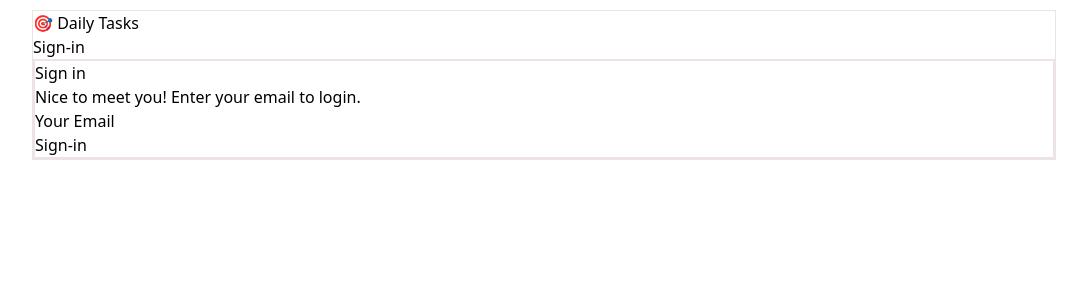
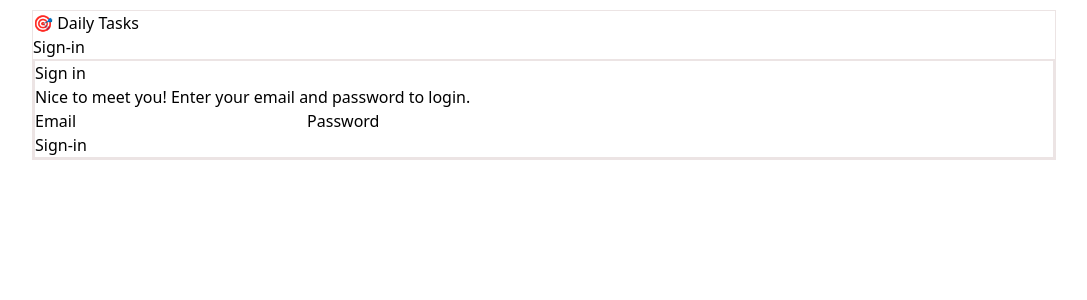
Before and after one commit to KhamdamovAva/TaskManager, a React (Vite) app: page /login in a window 1280 px wide. Shown: the top 300 px of the page, without its empty margins (96-1183 px from the left). Built offline with nearby package versions, Linux system fonts and the light colour scheme.

Commit message:
i removed all bad functions in login, register and mainButton

```diff
--- a/src/components/buttons/MainButton.jsx
+++ b/src/components/buttons/MainButton.jsx
@@ -1,7 +1,7 @@
 
-function MainButton({ children, type = 'button' }) {
+function MainButton({ children }) {
   return (
-    <button type={type} className='bg-black text-white w-[180px] h-[50px] rounded-[5px]'>{children}</button>
+    <button className='bg-black text-white w-[180px] h-[50px] rounded-[5px]'>{children}</button>
   )
 }
 
--- a/src/pages/loginPage/Login.jsx
+++ b/src/pages/loginPage/Login.jsx
@@ -1,45 +1,27 @@
-import React, { useState } from 'react';
-import { useNavigate } from 'react-router-dom';
 import MainButton from '../../components/buttons/MainButton'
 import Navigation from '../../components/navbar/Navigation'
 
 function Login() {
-  const [email, setEmail] = useState('');
-  const [error, setError] = useState('');
-  const navigate = useNavigate();
-
-  const handleSubmit = (e) => {
-    e.preventDefault();
-
-    // Проверка email в localStorage
-    const storedUserData = JSON.parse(localStorage.getItem('userData'));
-
-    if (storedUserData && storedUserData.email === email) {
-      // Если email найден, перенаправляем на страницу профиля
-      navigate('/profile');
-    } else {
-      // Если email неверный, выводим ошибку
-      setError('Invalid email. Please check your email address.');
-    }
-  };
 
   return (
     <>
       <section className='container borderLine rounded-[6px]'>
         <Navigation />
         <div className='borderLine h-[91.3vh] grid place-items-center'>
-          <form className='borderLine w-[612px] h-[354px] p-[20px] rounded-[12px] m-auto flex flex-col' onSubmit={handleSubmit}>
+          <form className='borderLine w-[612px] min-h-[354px] p-[20px] rounded-[12px] m-auto flex flex-col'>
             <h3 className='text-[30px] font-bold'>Sign in</h3>
-            <p className='pt-[10px] pb-[20px]'>Nice to meet you! Enter your email to login.</p>
-            <label className='ml-[30px] text-[18px] font-medium' htmlFor='email'>Your Email</label>
+            <p className='pt-[10px] pb-[20px]'>Nice to meet you! Enter your email and password to login.</p>
+            <label className='ml-[30px] text-[18px] font-medium'>Email</label>
             <input
               className='mt-[20px] mb-[30px] border border-[#ECE4E4] h-[55px] w-[530px] p-[10px] m-auto rounded-[6px]'
               type="email"
               id="email"
-              value={email}
-              onChange={(e) => setEmail(e.target.value)}
             />
-            {error && <p className="text-red-500">{error}</p>}
+            <label className='ml-[30px] text-[18px] font-medium'>Password</label>
+            <input
+              className='mt-[20px] mb-[30px] border border-[#ECE4E4] h-[55px] w-[530px] p-[10px] m-auto rounded-[6px]'
+              type="password"
+            />
             <div className="m-auto">
               <MainButton type="submit">Sign-in</MainButton>
             </div>
--- a/src/pages/registerPage/Register.jsx
+++ b/src/pages/registerPage/Register.jsx
@@ -1,40 +1,27 @@
 import MainButton from '../../components/buttons/MainButton'
 import Navigation from '../../components/navbar/Navigation'
-import { useNavigate } from 'react-router-dom'
-import { useState } from 'react';
 
-function Register({ onRegister }) {
-  const [email, setEmail] = useState('');
-  const [name, setName] = useState('');
-  const navigate = useNavigate();
 
-  const handleSubmit = (e) => {
-    e.preventDefault();
+function Register() {
 
-    const userData = { name, email };
-    onRegister(userData); // Вызываем функцию onRegister
-
-    // Сохраняем данные в localStorage
-    localStorage.setItem('userData', JSON.stringify(userData));
-
-    // Переходим на страницу профиля
-    navigate('/profile');
-  };
 
   return (
     <>
       <section className='container borderLine rounded-[6px]'>
         <Navigation />
         <div className='borderLine h-[91.3vh] grid place-items-center  '>
-          <form onSubmit={handleSubmit} action="#" className='border-2 border-[#ECE4E4] w-[612px] min-h-[354px] p-[20px] rounded-[12px] m-auto flex flex-col'>
+          <form action="#" className='border-2 border-[#ECE4E4] w-[612px] min-h-[354px] p-[20px] rounded-[12px] m-auto flex flex-col'>
             <div className="mb-[20px]">
               <h3 className='text-[30px] font-bold'>Sign Up</h3>
               <p className='pt-[10px] pb-[20px]'>Nice to meet you! Enter your details to register.</p>
             </div>
-            <label htmlFor="name" className='text-[18px] font-semibold ml-[20px]' >Your Name</label>
-            <input value={name} onChange={(e) => setName(e.target.value)} type="text" id='name' className='border border-[#ECE4E4] p-[10px] rounded-[6px] h-[55px] w-[530px] mt-[10px] mb-[20px] m-auto' />
-            <label htmlFor="email" className='text-[18px] font-semibold ml-[20px]' >Your Email</label>
-            <input value={email} onChange={(e) => setEmail(e.target.value)} type="email" id='email' className='border border-[#ECE4E4] p-[10px] rounded-[6px] mt-[10px] mb-[20px] m-auto h-[55px] w-[530px]' />
+            <label htmlFor="name" className='text-[18px] font-semibold ml-[20px]' >UserName</label>
+            <input type="text" id='name' className='border border-[#ECE4E4] p-[10px] rounded-[6px] h-[55px] w-[530px] mt-[10px] mb-[20px] m-auto' />
+            <label htmlFor="email" className='text-[18px] font-semibold ml-[20px]' >Email</label>
+            <input type="email" id='email' className='border border-[#ECE4E4] p-[10px] rounded-[6px] mt-[10px] mb-[20px] m-auto h-[55px] w-[530px]' />
+            <label htmlFor="password" className='text-[18px] font-semibold ml-[20px]' >Password</label>
+            <input type="password" id='password' className='border border-[#ECE4E4] p-[10px] rounded-[6px] mt-[10px] mb-[20px] m-auto h-[55px] w-[530px]' />
+
             <div className="m-auto my-[20px]">
               <MainButton type="submit">Sign-up</MainButton>
             </div>
```
